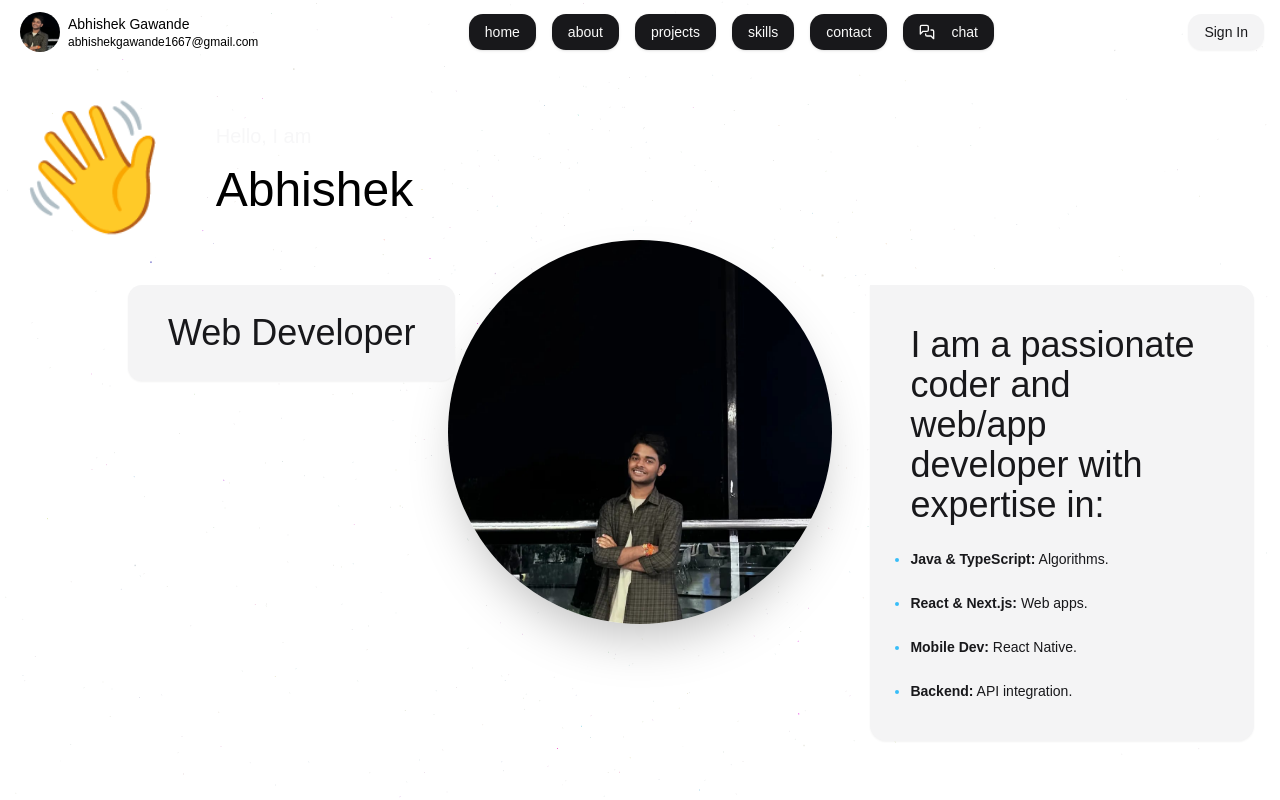
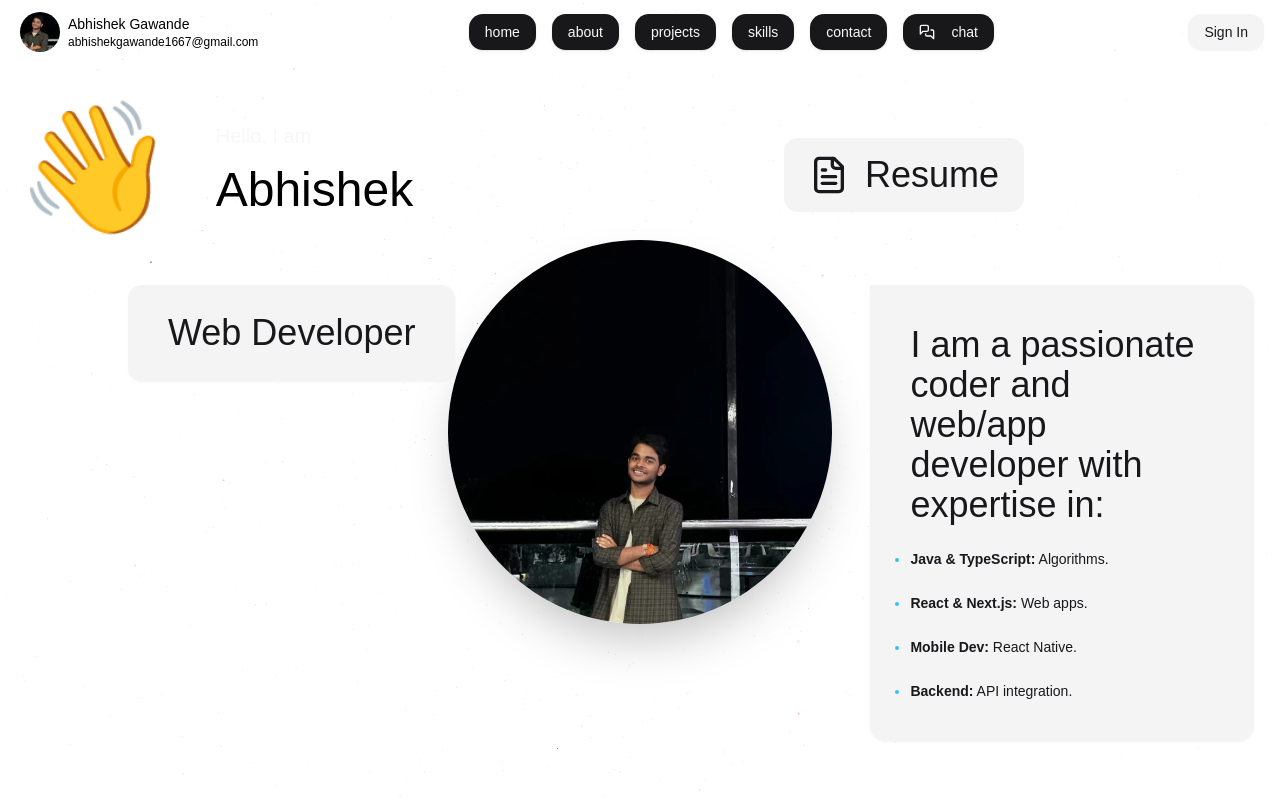
Before and after one commit to gawandeabhishek/abhishek-gawande, a Next.js app: page / in a window 1280 px wide. Built offline with nearby package versions, Linux system fonts and the light colour scheme; no server answers.

Commit message:
new commit

```diff
--- a/src/app/page.tsx
+++ b/src/app/page.tsx
@@ -1,4 +1,6 @@
+import { Badge } from "@/components/ui/badge";
 import { Button } from "@/components/ui/button";
+import { FileText } from "lucide-react";
 import Image from "next/image";
 
 export default async function Home() {
@@ -11,6 +13,15 @@ export default async function Home() {
           <h3 className="xl:text-5xl text-xl">Abhishek</h3>
         </div>
       </div>
+      <a href="/resume.pdf" download>
+        <Badge
+          className="flex items-center justify-center gap-4 text-4xl px-6 py-4 xl:absolute xl:right-[20%] top-[10%]"
+          variant={"secondary"}
+        >
+          <FileText size={40} />
+          <p className="font-normal">Resume</p>
+        </Badge>
+      </a>
       <Button
         variant={"secondary"}
         className="xl:absolute top-[30%] left-[10%] xl:text-4xl text-2xl xl:px-10 xl:py-12 px-5 py-6"
@@ -24,7 +35,11 @@ export default async function Home() {
         height={400}
         className="rounded-full shadow-2xl object-cover h-[24rem] w-[24rem]"
       />
-      <div className={"xl:absolute xl:top-[30%] bottom-0 xl:right-[2%] right-auto xl:w-[30%] w-[98%] h-fit bg-secondary text-secondary-foreground shadow-sm hover:bg-secondary/80 xl:p-10 pl-10 pr-2 py-10 rounded-tr-2xl rounded-b-2xl"}>
+      <div
+        className={
+          "xl:absolute xl:top-[30%] bottom-0 xl:right-[2%] right-auto xl:w-[30%] w-[98%] h-fit bg-secondary text-secondary-foreground shadow-sm hover:bg-secondary/80 xl:p-10 pl-10 pr-2 py-10 rounded-tr-2xl rounded-b-2xl"
+        }
+      >
         <ul
           role="list"
           className="marker:text-sky-400 list-disc flex flex-col gap-6"
```
Also changed, not shown: 1 other file (tests, documents, lock files or other folders).
